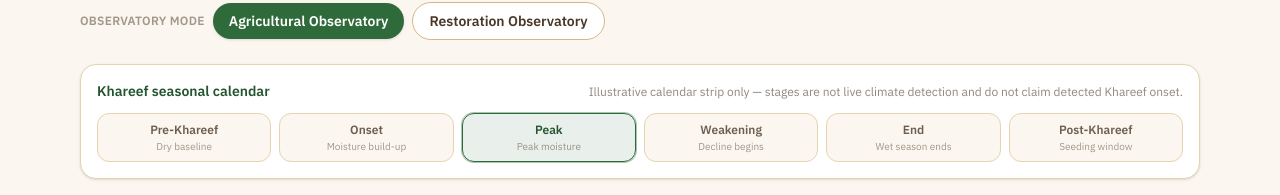
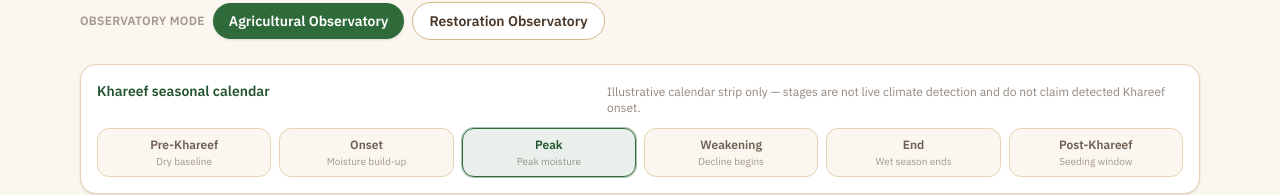
Before and after one commit to dhofaracademia/dhofar-agro-eco-observatory, a React (Vite) app in the folder app/: page /en/map in a window 1280 px wide. Shown: the part 209-404 px from the top of the page. Built offline with nearby package versions, Linux system fonts and the light colour scheme; no server answers.

Commit message:
fix(round1-addendum): app/src/components/KhareefCalendar.tsx

```diff
--- a/app/src/components/KhareefCalendar.tsx
+++ b/app/src/components/KhareefCalendar.tsx
@@ -17,7 +17,7 @@ export default function KhareefCalendar({ active = "peak" }: { active?: (typeof
     <section className="rounded-2xl border border-sand-200 bg-white p-4 shadow-sm">
       <div className="mb-3 flex flex-wrap items-baseline justify-between gap-2">
         <h2 className="text-sm font-semibold text-crop-700">{t("khareef.title")}</h2>
-        <p className="text-xs text-sand-800/60">{t("khareef.note")}</p>
+        <p className="max-w-xl text-xs text-sand-800/60">{t("khareef.note")}</p>
       </div>
       <div className="grid grid-cols-2 gap-2 sm:grid-cols-3 lg:grid-cols-6">
         {STAGES.map((s) => {
```
